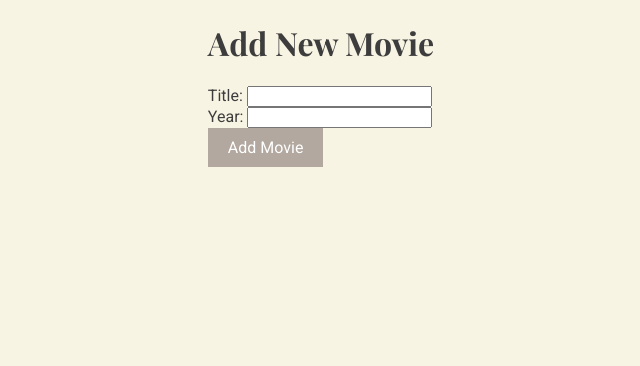
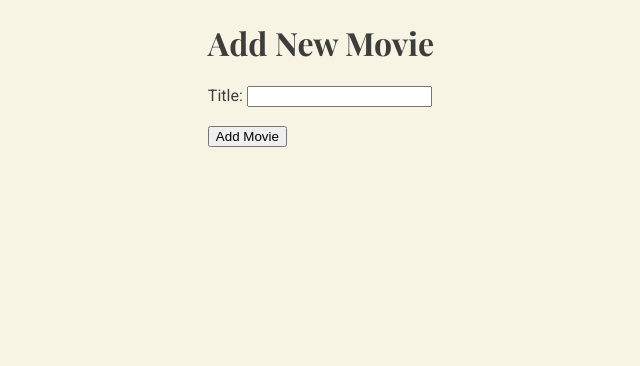
Before and after one commit to kamaldev-hub/moviweb_app, a Flask app: page /users/1/add_movie in a window 1280 px wide. Shown: the part 112-478 px from the top of the page, without its empty margins (319-959 px from the left). Run offline with Flask 3, Linux system fonts and the light colour scheme.

Commit message:
bugs fixed, added better movie fetching

```diff
--- a/app.py
+++ b/app.py
@@ -109,7 +109,7 @@ def add_movie(user_id):
     if request.method == 'POST':
         try:
             session = Session()
-            movie_data = fetch_movie_data(request.form['title'], request.form['year'])
+            movie_data = fetch_movie_data(request.form['title'])
             if movie_data:
                 new_movie = Movie(
                     name=movie_data['name'],
--- a/templates/add_movie.html
+++ b/templates/add_movie.html
@@ -3,18 +3,16 @@
 {% block title %}Add Movie - MovieWeb{% endblock %}
 
 {% block content %}
-<div class="container">
-    <h1>Add New Movie</h1>
-    <form method="POST">
-        <div class="form-group">
-            <label for="title">Title:</label>
-            <input type="text" id="title" name="title" required>
-        </div>
-        <div class="form-group">
-            <label for="year">Year:</label>
-            <input type="number" id="year" name="year" required>
-        </div>
-        <button type="submit" class="btn">Add Movie</button>
-    </form>
-</div>
+<h1>Add New Movie</h1>
+
+<form method="POST">
+    <label for="title">Title:</label>
+    <input type="text" id="title" name="title" required>
+    <br><br>
+    <input type="submit" value="Add Movie">
+</form>
+
+{% if error %}
+<p style="color: red;">{{ error }}</p>
+{% endif %}
 {% endblock %}
```
Also changed, not shown: movie_utils.py (+16 -5 lines), moviwebapp.db.
